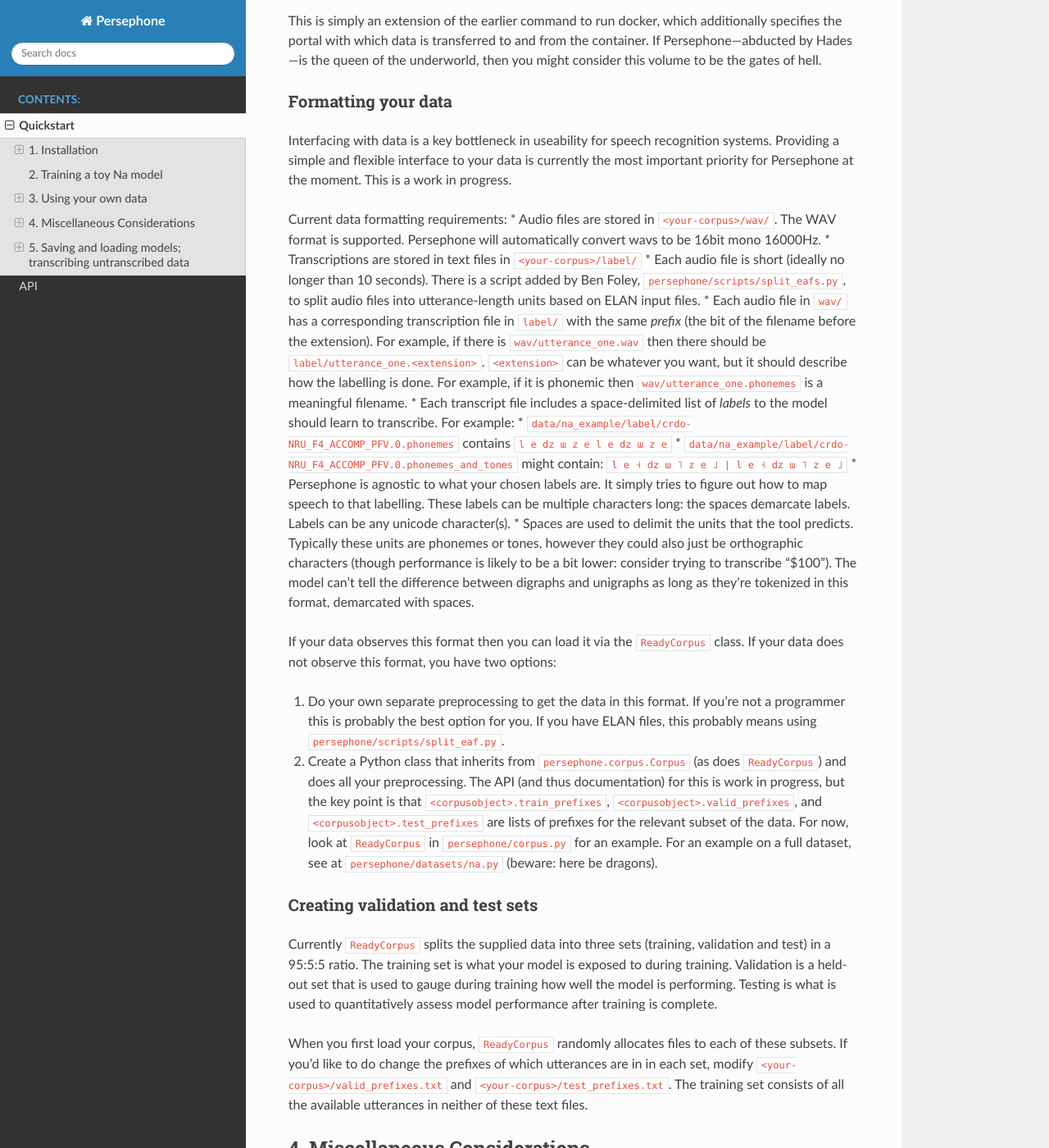
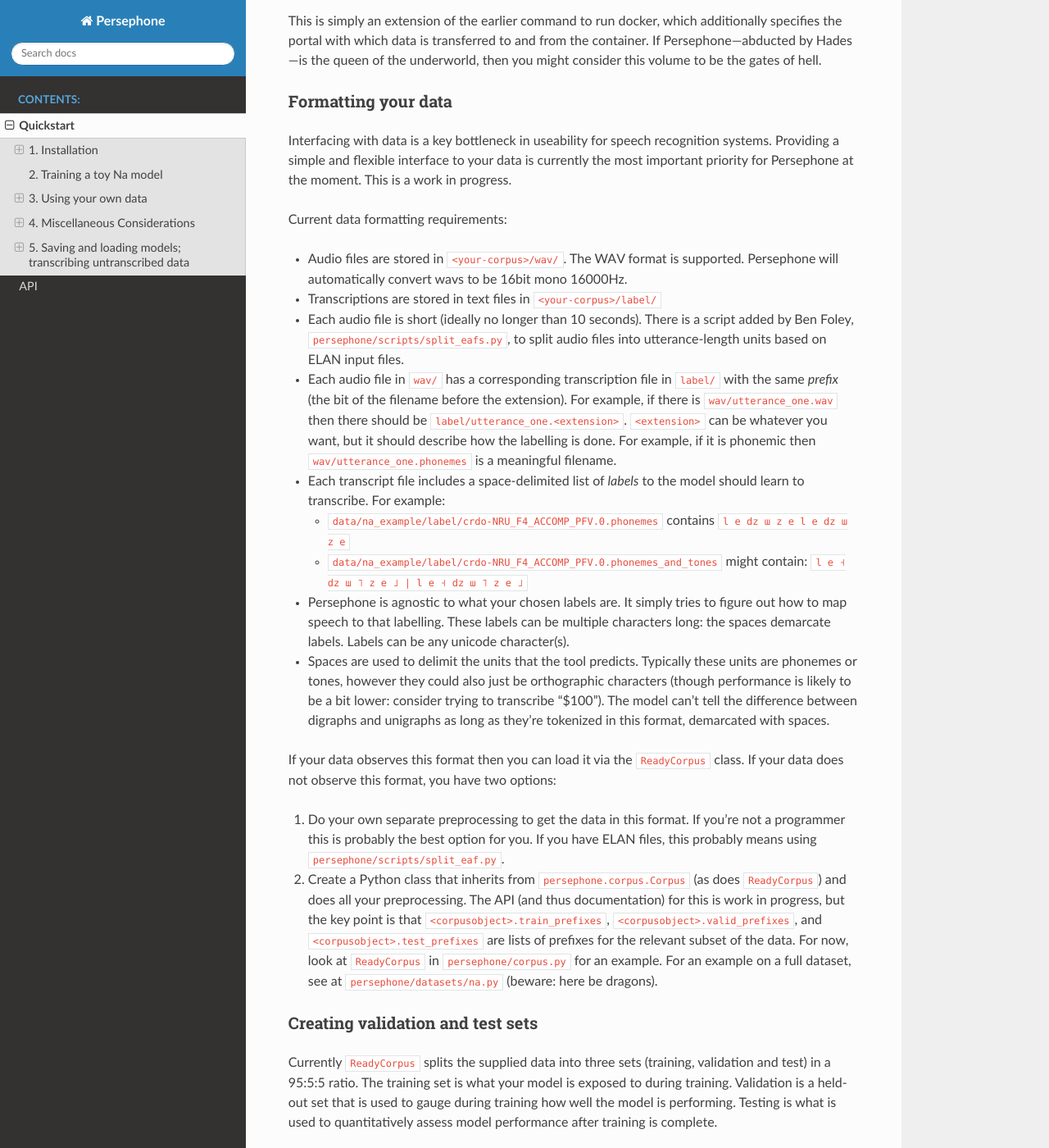
Before and after one commit to persephone-tools/persephone, a Sphinx documentation site: the page built from docs/quickstart.rst, in a window 1280 px wide and 1400 px high, scrolled down 3140 px. Shown: the whole window at 82% size. Built offline with Sphinx 7.4.7 and the Read the Docs theme 2.0.0, drawn with Linux system fonts in a browser that asks for light colours; some of the changed text lies outside the part shown.

```diff
--- a/docs/quickstart.rst
+++ b/docs/quickstart.rst
@@ -51,7 +51,7 @@ Ensure Python 3 is installed.
 
 You will also need to install some system dependencies. For your
 convienence we have an install script for dependencies for Ubuntu. To
-install the Ubuntu binaries, run ``./bootstrap_ubuntu.sh`` to install
+install the Ubuntu binaries, run ``./ubuntu_bootstrap.sh`` to install
 ffmpeg packages. On MacOS we suggest installing via Homebrew with
 ``brew install ffmpeg``.
 
@@ -177,34 +177,24 @@ recognition systems. Providing a simple and flexible interface to your
 data is currently the most important priority for Persephone at the
 moment. This is a work in progress.
 
-Current data formatting requirements: \* Audio files are stored in
-``<your-corpus>/wav/``. The WAV format is supported. Persephone will
-automatically convert wavs to be 16bit mono 16000Hz. \* Transcriptions
-are stored in text files in ``<your-corpus>/label/`` \* Each audio file
-is short (ideally no longer than 10 seconds). There is a script added by
-Ben Foley, ``persephone/scripts/split_eafs.py``, to split audio files
-into utterance-length units based on ELAN input files. \* Each audio
-file in ``wav/`` has a corresponding transcription file in ``label/``
-with the same *prefix* (the bit of the filename before the extension).
-For example, if there is ``wav/utterance_one.wav`` then there should be
-``label/utterance_one.<extension>``. ``<extension>`` can be whatever you
-want, but it should describe how the labelling is done. For example, if
-it is phonemic then ``wav/utterance_one.phonemes`` is a meaningful
-filename. \* Each transcript file includes a space-delimited list of
-*labels* to the model should learn to transcribe. For example: \*
-``data/na_example/label/crdo-NRU_F4_ACCOMP_PFV.0.phonemes`` contains
-``l e dz ɯ z e l e dz ɯ z e`` \*
-``data/na_example/label/crdo-NRU_F4_ACCOMP_PFV.0.phonemes_and_tones``
-might contain: ``l e ˧ dz ɯ ˥ z e ˩ | l e ˧ dz ɯ ˥ z e ˩`` \* Persephone
-is agnostic to what your chosen labels are. It simply tries to figure
-out how to map speech to that labelling. These labels can be multiple
-characters long: the spaces demarcate labels. Labels can be any unicode
-character(s). \* Spaces are used to delimit the units that the tool
-predicts. Typically these units are phonemes or tones, however they
-could also just be orthographic characters (though performance is likely
-to be a bit lower: consider trying to transcribe "$100"). The model
-can't tell the difference between digraphs and unigraphs as long as
-they're tokenized in this format, demarcated with spaces.
+Current data formatting requirements:
+
+* Audio files are stored in ``<your-corpus>/wav/``. The WAV format is supported. Persephone will automatically convert wavs to be 16bit mono 16000Hz.
+
+* Transcriptions are stored in text files in ``<your-corpus>/label/``
+
+* Each audio file is short (ideally no longer than 10 seconds). There is a script added by Ben Foley, ``persephone/scripts/split_eafs.py``, to split audio files into utterance-length units based on ELAN input files.
+
+* Each audio file in ``wav/`` has a corresponding transcription file in ``label/`` with the same *prefix* (the bit of the filename before the extension). For example, if there is ``wav/utterance_one.wav`` then there should be ``label/utterance_one.<extension>``. ``<extension>`` can be whatever you want, but it should describe how the labelling is done. For example, if it is phonemic then ``wav/utterance_one.phonemes`` is a meaningful filename.
+
+* Each transcript file includes a space-delimited list of *labels* to the model should learn to transcribe. For example:
+
+  - ``data/na_example/label/crdo-NRU_F4_ACCOMP_PFV.0.phonemes`` contains ``l e dz ɯ z e l e dz ɯ z e``
+  - ``data/na_example/label/crdo-NRU_F4_ACCOMP_PFV.0.phonemes_and_tones`` might contain: ``l e ˧ dz ɯ ˥ z e ˩ | l e ˧ dz ɯ ˥ z e ˩``
+
+* Persephone is agnostic to what your chosen labels are. It simply tries to figure out how to map speech to that labelling. These labels can be multiple characters long: the spaces demarcate labels. Labels can be any unicode character(s).
+
+* Spaces are used to delimit the units that the tool predicts. Typically these units are phonemes or tones, however they could also just be orthographic characters (though performance is likely to be a bit lower: consider trying to transcribe "$100"). The model can't tell the difference between digraphs and unigraphs as long as they're tokenized in this format, demarcated with spaces.
 
 If your data observes this format then you can load it via the
 ``ReadyCorpus`` class. If your data does not observe this format, you
```
Also changed, not shown: other parts of docs/quickstart.rst (+8 -4 lines), README.rst (+1 -354 lines).
